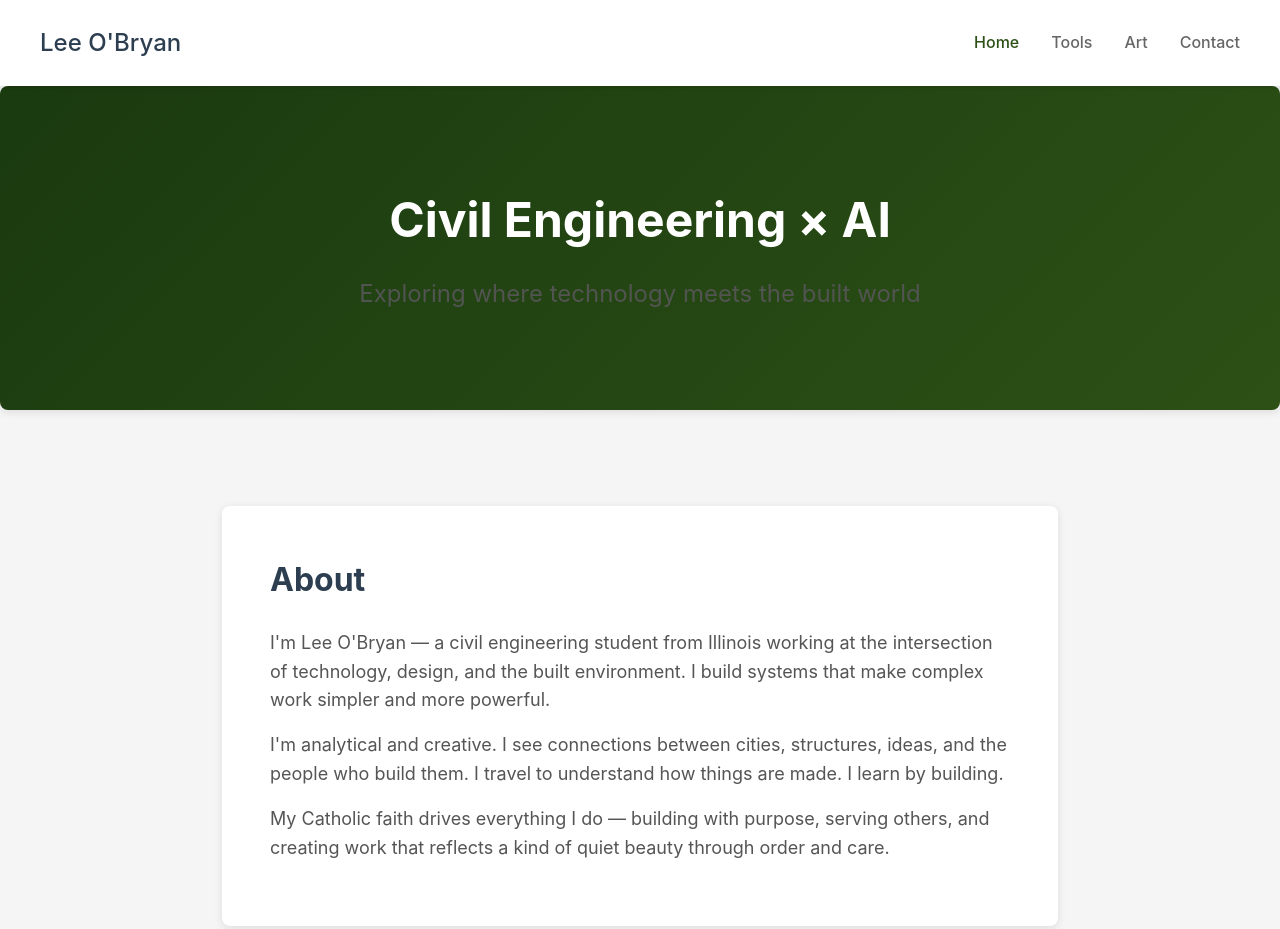
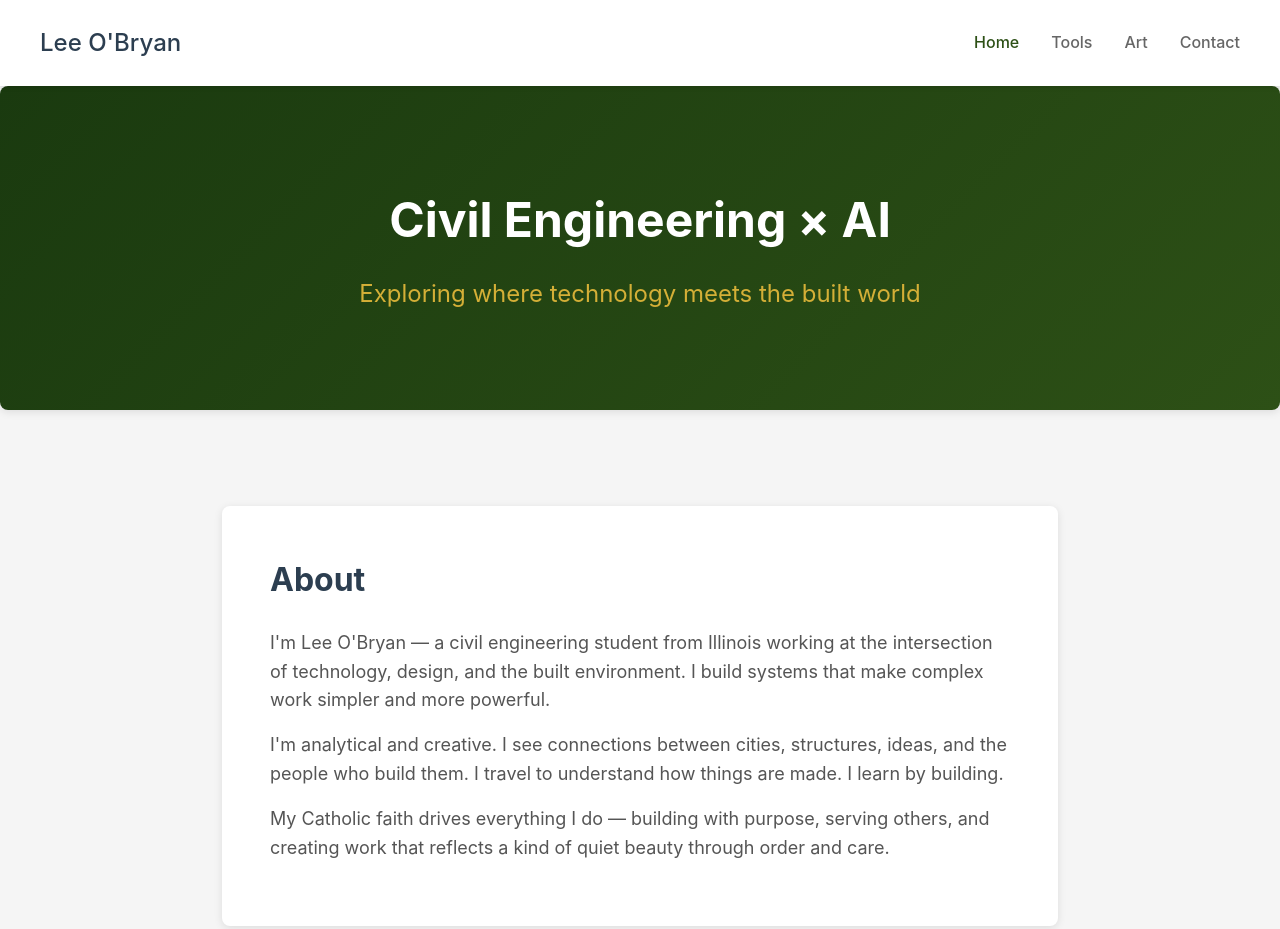
Before and after one commit to leeroyob/leeobryan.org, a plain HTML site: page index.html in a window 1280 px wide. Shown: the top 929 px of the page. Drawn offline with Linux system fonts and the light colour scheme.

Commit message:
Change hero tagline to gold color
- Updated hero p color from white (opacity) to gold (#d4af37)
- Makes tagline stand out more against green gradient
- Better visual hierarchy

🤖 Generated with [Claude Code](https://claude.com/claude-code)

Co-Authored-By: Claude <noreply@anthropic.com>

```diff
--- a/style.css
+++ b/style.css
@@ -77,7 +77,7 @@ nav a.active {
 
 .hero p {
     font-size: 1.5rem;
-    opacity: 0.95;
+    color: #d4af37;
     max-width: 700px;
     margin: 0 auto;
 }
```
